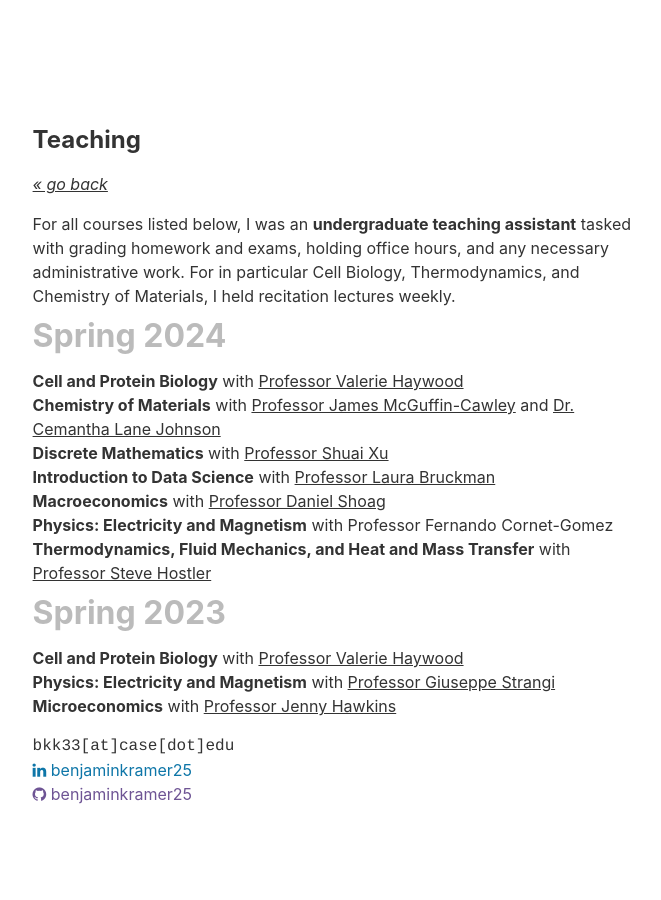
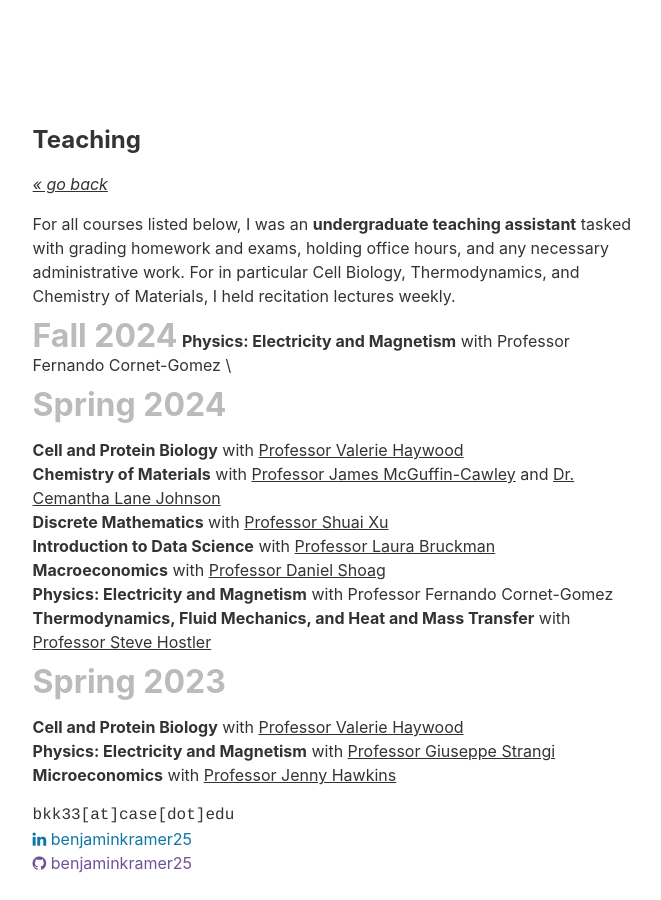
Before and after one commit to benjaminkramer64/benjaminkramer25.github.io, a Jekyll site: the page built from teaching.md, in a window 1280 px wide. Shown: the whole page, without its empty margins (313-974 px from the left). Built offline with Jekyll 4.4.1, drawn with Linux system fonts in a browser that asks for light colours.

Commit message:
Update teaching.md

```diff
--- a/teaching.md
+++ b/teaching.md
@@ -5,6 +5,9 @@ title: Teaching
 [*<< go back*](index.md)
 
 For all courses listed below, I was an **undergraduate teaching assistant** tasked with grading homework and exams, holding office hours, and any necessary administrative work. For in particular Cell Biology, Thermodynamics, and Chemistry of Materials, I held recitation lectures weekly.
+
+<span style="font-size:32px; font-weight: bold; color: #bbbbbb;">Fall 2024</span>
+**Physics: Electricity and Magnetism** with Professor Fernando Cornet-Gomez \
 
 <span style="font-size:32px; font-weight: bold; color: #bbbbbb;">Spring 2024</span>
 
```
